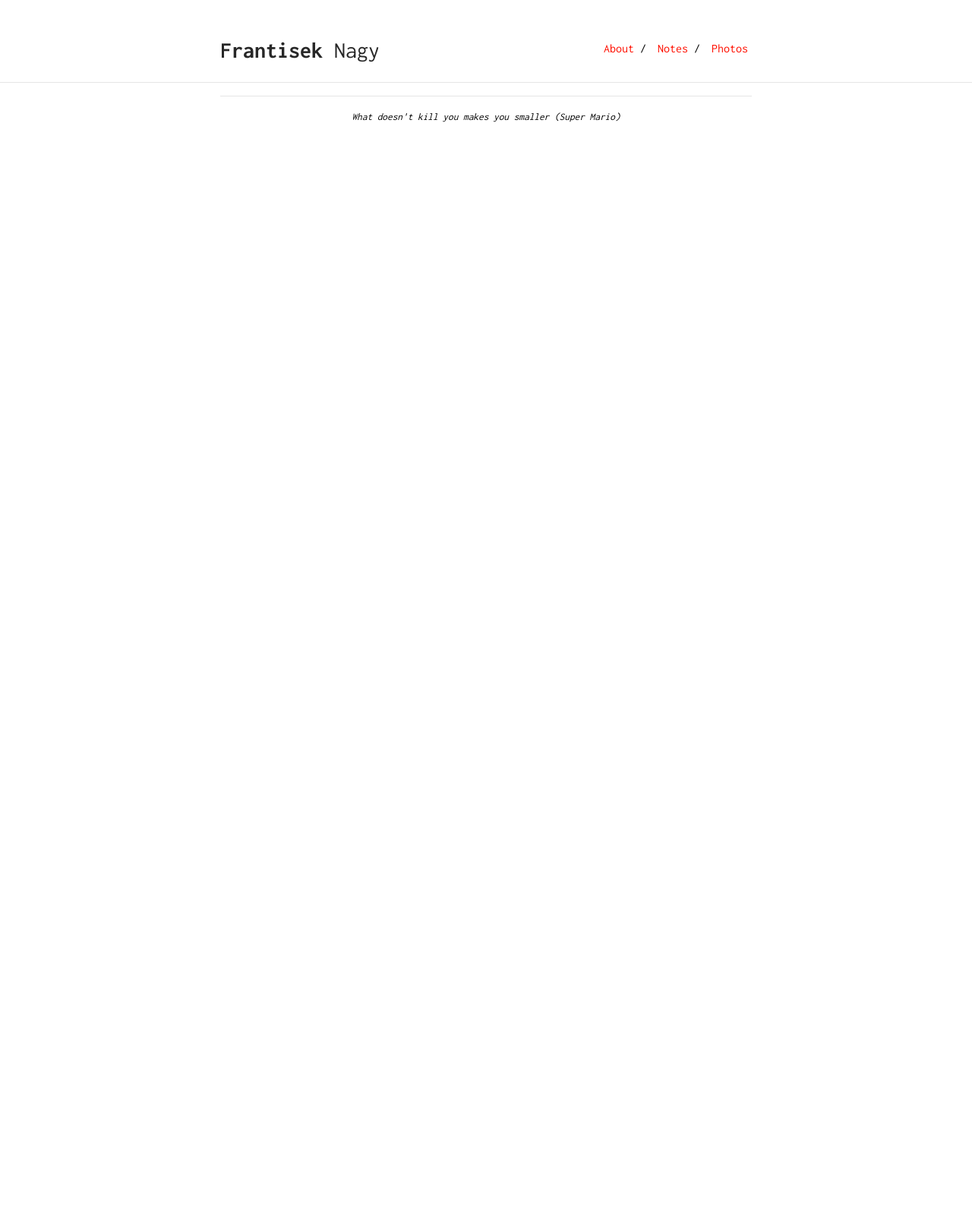
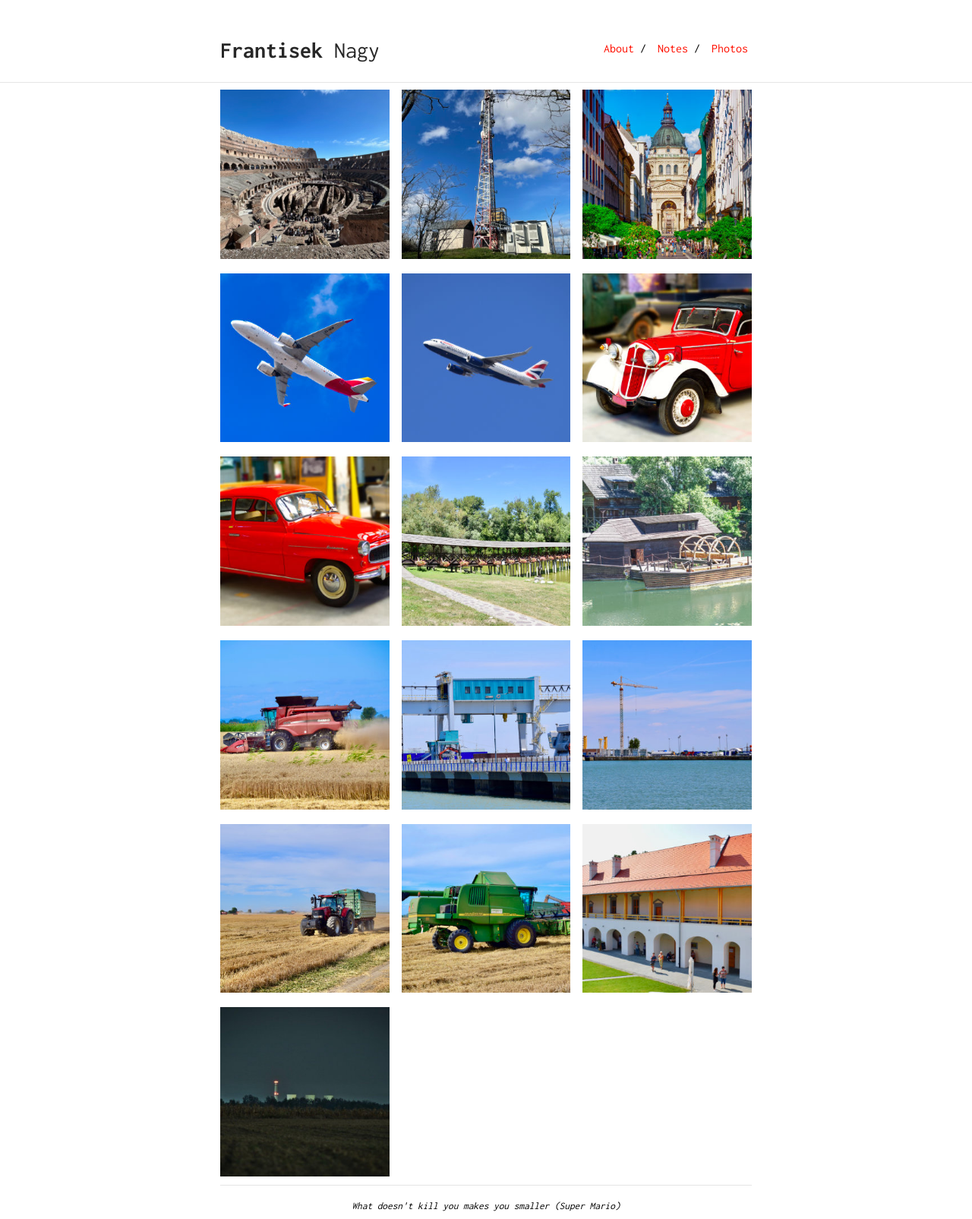
Before and after one commit to nagyfrantisek/nagyfrantisek_old, a Jekyll site: the page built from photos.md, in a window 1280 px wide. Shown: the whole page at 76% size. Built offline with Jekyll 4.4.1, drawn with Linux system fonts in a browser that asks for light colours; before the commit the page ends 900 px from its top, so only the background shows below that.

Commit message:
Update photos.html

```diff
--- a/_layouts/photos.html
+++ b/_layouts/photos.html
@@ -5,38 +5,10 @@
         <hr>
             <div class="container content photos">
                 <div class="gallery-grid">
-                    {% for post in paginator.posts %}
                     {% for item in site.photos reversed %}
                     <a href="{{ item.url | prepend: site.baseurl }}"><img class="gallery-img" src="{{ site.thumburl }}{{ item.thumbnail }}" alt="{{ item.title }}"></a>
                     {% endfor %}
-                    {% endfor %}
                 </div>
-
-                {% if paginator.total_pages > 1 %}
-<div class="post-nav">
-  {% if paginator.previous_page %}
-    <a href="{{ paginator.previous_page_path | relative_url }}">&laquo; Prev</a>
-  {% else %}
-    <span>&laquo; Prev</span>
-  {% endif %}
-
-  {% for page in (1..paginator.total_pages) %}
-    {% if page == paginator.page %}
-      <em>{{ page }}</em>
-    {% elsif page == 1 %}
-      <a href="/">{{ page }}</a>
-    {% else %}
-      <a href="{{ site.paginate_path | relative_url | replace: ':num', page }}">{{ page }}</a>
-    {% endif %}
-  {% endfor %}
-
-  {% if paginator.next_page %}
-    <a href="{{ paginator.next_page_path | relative_url }}">Next &raquo;</a>
-  {% else %}
-    <span>Next &raquo;</span>
-  {% endif %}
-</div>
-{% endif %}
         {% include footer.html %}
     </div>
 </div>
```
